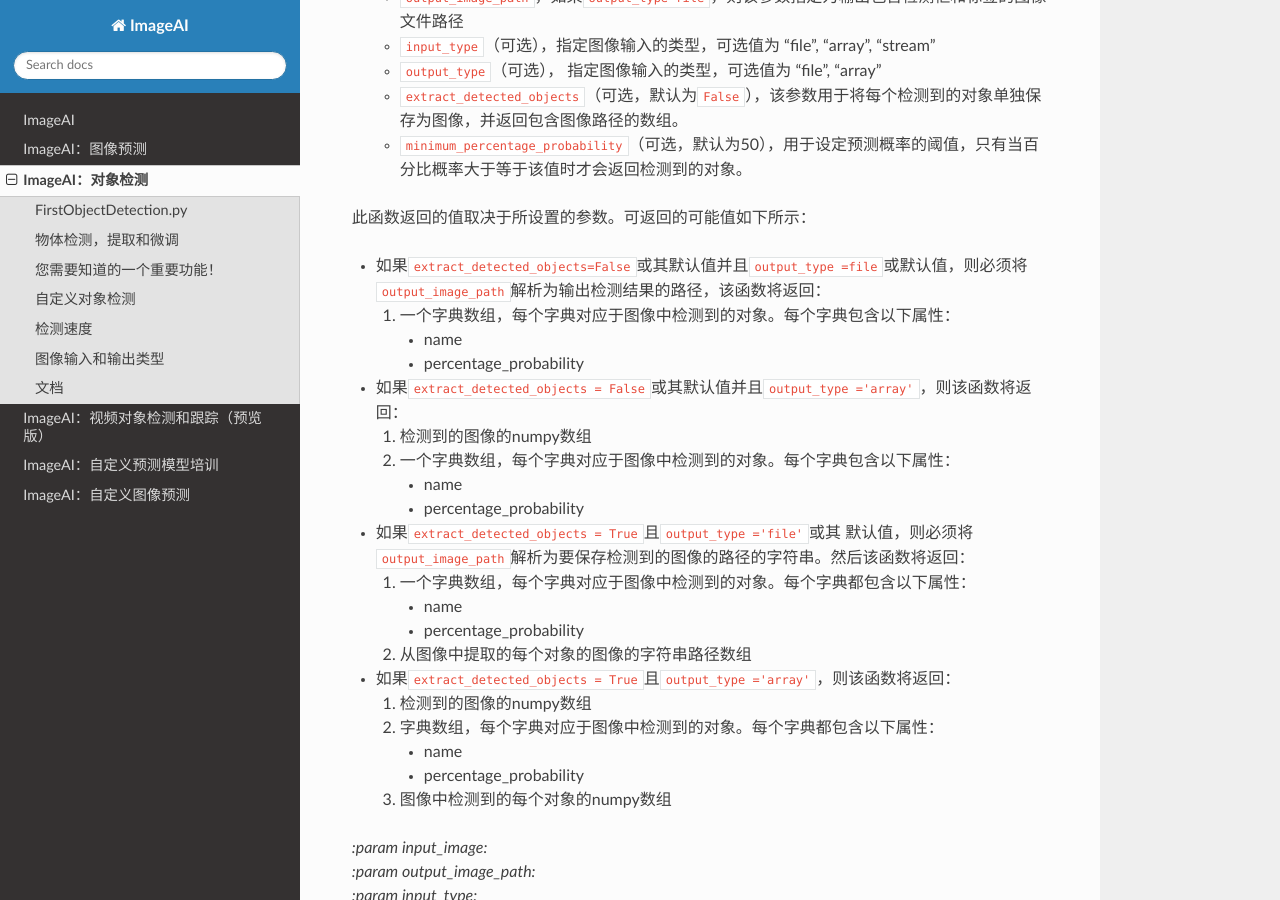
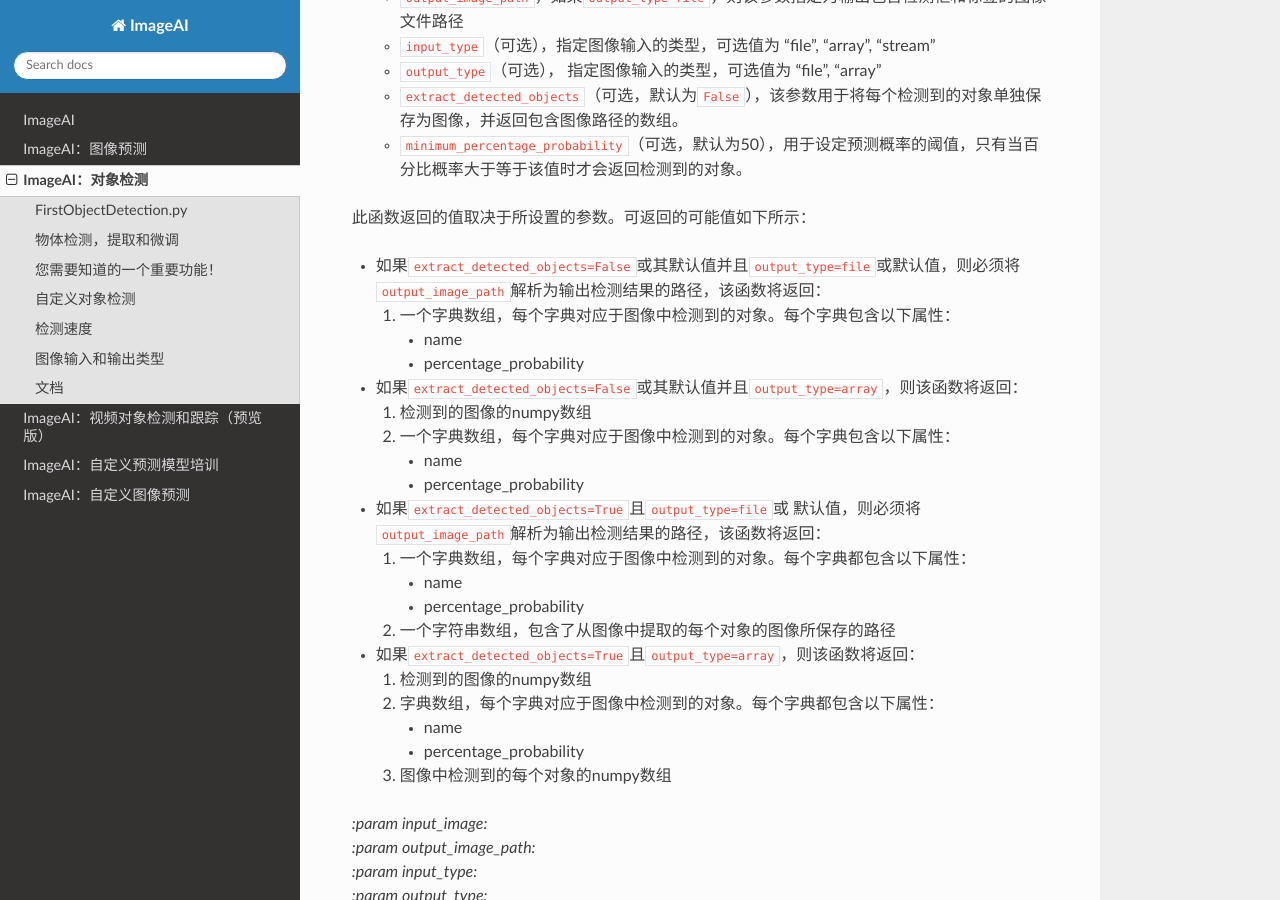
Before and after one commit to kangvcar/ImageAI_docs, a Sphinx documentation site: the page built from source/ImageAI_Object_Detection.md, in a window 1280 px wide and 900 px high, scrolled down 13526 px. Built offline with Sphinx 7.4.7 and the Read the Docs theme 2.0.0, drawn with Linux system fonts in a browser that asks for light colours.

Commit message:
modify imageai_object_detection

```diff
--- a/source/ImageAI_Object_Detection.md
+++ b/source/ImageAI_Object_Detection.md
@@ -328,26 +328,25 @@
     - `minimum_percentage_probability`（可选，默认为50），用于设定预测概率的阈值，只有当百分比概率大于等于该值时才会返回检测到的对象。
 
 此函数返回的值取决于所设置的参数。可返回的可能值如下所示：
-- 如果`extract_detected_objects=False`或其默认值并且`output_type =file`或默认值，则必须将`output_image_path`解析为输出检测结果的路径，该函数将返回：
+- 如果`extract_detected_objects=False`或其默认值并且`output_type=file`或默认值，则必须将`output_image_path`解析为输出检测结果的路径，该函数将返回：
+    1. 一个字典数组，每个字典对应于图像中检测到的对象。每个字典包含以下属性：
+        + name
+        + percentage_probability
 
-    1. 一个字典数组，每个字典对应于图像中检测到的对象。每个字典包含以下属性：
-        - name
-        - percentage_probability
-
-- 如果`extract_detected_objects = False`或其默认值并且`output_type ='array'`，则该函数将返回：
+- 如果`extract_detected_objects=False`或其默认值并且`output_type=array`，则该函数将返回：
     1. 检测到的图像的numpy数组
     2. 一个字典数组，每个字典对应于图像中检测到的对象。每个字典包含以下属性：
         + name
         + percentage_probability
 
-- 如果`extract_detected_objects = True`且`output_type ='file'`或其
-默认值，则必须将`output_image_path`解析为要保存检测到的图像的路径的字符串。然后该函数将返回：
+- 如果`extract_detected_objects=True`且`output_type=file`或
+默认值，则必须将`output_image_path`解析为输出检测结果的路径，该函数将返回：
     1. 一个字典数组，每个字典对应于图像中检测到的对象。每个字典都包含以下属性：
         + name
         + percentage_probability
-    2. 从图像中提取的每个对象的图像的字符串路径数组
+    2. 一个字符串数组，包含了从图像中提取的每个对象的图像所保存的路径
 
-- 如果`extract_detected_objects = True`且`output_type ='array'`，则该函数将返回：
+- 如果`extract_detected_objects=True`且`output_type=array`，则该函数将返回：
     1. 检测到的图像的numpy数组
     2. 字典数组，每个字典对应于图像中检测到的对象。每个字典都包含以下属性：
         + name
```
